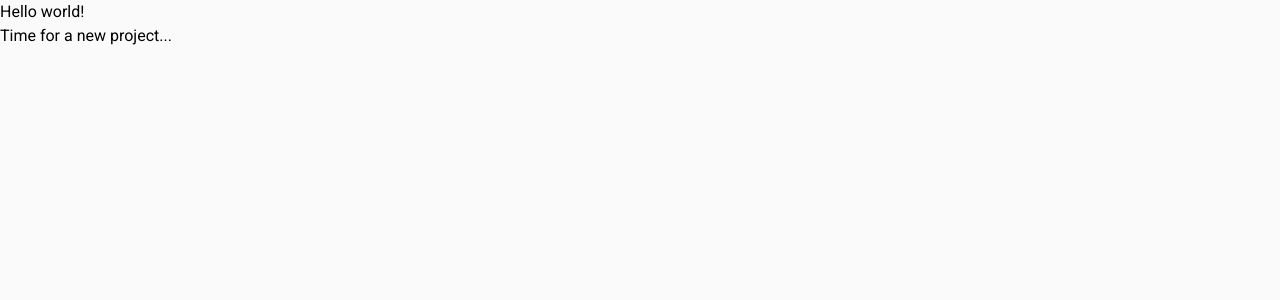
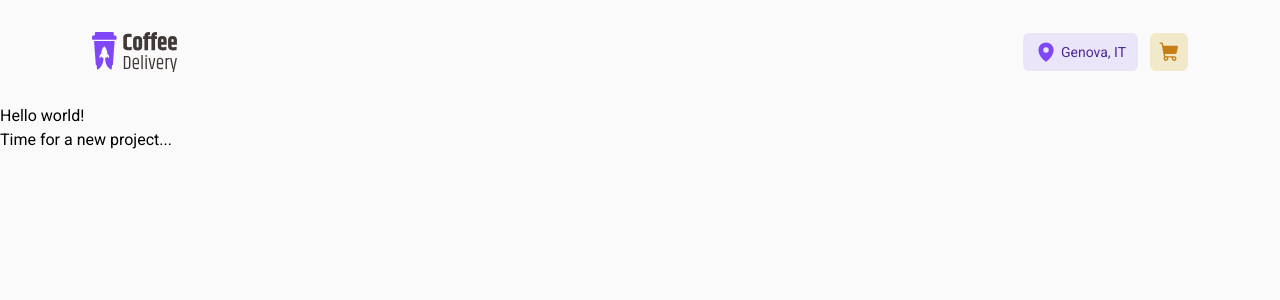
Before and after one commit to jotadagostin/coffeeDelivery, a Next.js app in the folder coffee-delivery/: page / in a window 1280 px wide. Shown: the top 300 px of the page. Built offline with nearby package versions, Linux system fonts and the light colour scheme.

Commit message:
setting components
/layout/Header.tsx: ok!

store/useCartSore.ts: ok!

app/layout.tsx: header component set and working

```diff
--- a/coffee-delivery/src/app/layout.tsx
+++ b/coffee-delivery/src/app/layout.tsx
@@ -1,6 +1,7 @@
 import type { Metadata } from "next";
 import { Baloo_2, Roboto } from "next/font/google";
 import "./globals.css";
+import { Header } from "@/components/layout/Header";
 
 const baloo = Baloo_2({
   subsets: ["latin"],
@@ -26,7 +27,10 @@ export default function RootLayout({
 }>) {
   return (
     <html lang="en">
-      <body className={`${baloo.variable} ${roboto.variable}`}>{children}</body>
+      <body className={`${baloo.variable} ${roboto.variable}`}>
+        <Header />
+        {children}
+      </body>
     </html>
   );
 }
--- a/coffee-delivery/src/components/layout/Header.tsx
+++ b/coffee-delivery/src/components/layout/Header.tsx
@@ -0,0 +1,43 @@
+"use client";
+
+import Image from "next/image";
+import Link from "next/link";
+import { useCartStore } from "@/store/useCartStore";
+import { MapPinIcon, ShoppingCartIcon } from "@phosphor-icons/react";
+
+export function Header() {
+  const totalItems = useCartStore((state) => state.totalItems);
+  return (
+    <header className="max-w-290 mx-auto px-8 py-8 flex items-center justify-between">
+      <Link href="/">
+        <Image
+          src="/logo.svg"
+          alt="Coffee Delivery purple logo"
+          width={85}
+          height={40}
+          priority
+        />
+      </Link>
+      {/* Actions */}
+      <div className="flex items-center gap-3">
+        <div className="flex items-center gap-1 bg-purple-light text-purple-dark px-3 py-2 rounded-md">
+          <MapPinIcon size={22} weight="fill" className="text-purple" />
+          <span className="text-text-s font-roboto">Genova, IT</span>
+        </div>
+
+        {/* Cart */}
+        <Link
+          href="/checkout"
+          className="relative bg-yellow-light text-yellow-dark p-2 rounded-md"
+        >
+          <ShoppingCartIcon size={22} weight="fill" />
+          {totalItems() > 0 && (
+            <span className="absolute -top-2 -right-2 bg-yellow-dark text-white text-tag font-bold w-5 h-5 rounded-full flex items-center justify-center">
+              {totalItems()}
+            </span>
+          )}
+        </Link>
+      </div>
+    </header>
+  );
+}
--- /dev/null
+++ b/coffee-delivery/src/store/useCartStore.ts
@@ -0,0 +1,67 @@
+import { create } from "zustand";
+import { persist } from "zustand/middleware";
+import { CartItem, Coffee, Order } from "@/types";
+
+interface CartStore {
+  items: CartItem[];
+  order: Order | null;
+
+  addItem: (coffee: Coffee, quantity: number) => void;
+  removeItem: (coffeeId: string) => void;
+  updateQuantity: (coffeeId: string, quantity: number) => void;
+  clearCart: () => void;
+  setOrder: (order: Order) => void;
+
+  totalItems: () => number;
+  totalPrice: () => number;
+}
+
+export const useCartStore = create<CartStore>()(
+  persist(
+    (set, get) => ({
+      items: [],
+      order: null,
+
+      addItem: (coffee, quantity) => {
+        const { items } = get();
+        const existing = items.find((i) => i.coffee.id === coffee.id);
+
+        if (existing) {
+          set({
+            items: items.map((i) =>
+              i.coffee.id === coffee.id
+                ? { ...i, quantity: i.quantity + quantity }
+                : i,
+            ),
+          });
+        } else {
+          set({ items: [...items, { coffee, quantity }] });
+        }
+      },
+
+      removeItem: (coffeeId) => {
+        set({ items: get().items.filter((i) => i.coffee.id !== coffeeId) });
+      },
+
+      updateQuantity: (coffeeId, quantity) => {
+        set({
+          items: get().items.map((i) =>
+            i.coffee.id === coffeeId ? { ...i, quantity } : i,
+          ),
+        });
+      },
+
+      clearCart: () => set({ items: [] }),
+
+      setOrder: (order) => set({ order }),
+
+      totalItems: () => get().items.reduce((acc, i) => acc + i.quantity, 0),
+
+      totalPrice: () =>
+        get().items.reduce((acc, i) => acc + i.coffee.price * i.quantity, 0),
+    }),
+    {
+      name: "coffee-delivery-cart", // chave no localStorage
+    },
+  ),
+);
--- a/coffee-delivery/src/types/index.ts
+++ b/coffee-delivery/src/types/index.ts
@@ -0,0 +1,34 @@
+export type CoffeeCategory =
+  | "TRADITIONAL"
+  | "ICED"
+  | "WITH MILK"
+  | "SPECIAL"
+  | "ALCOHOLIC";
+
+export interface Coffee {
+  id: string;
+  name: string;
+  description: string;
+  categories: CoffeeCategory[];
+  price: number;
+  image: string;
+}
+
+export interface CartItem {
+  coffee: Coffee;
+  quantity: number;
+}
+
+export interface Order {
+  items: CartItem[];
+  address: {
+    zip: string;
+    street: string;
+    number: string;
+    complement?: string;
+    neighborhood: string;
+    city: string;
+    state: string;
+  };
+  paymentMethod: "credit" | "debit" | "cash";
+}
```
Also changed, not shown: coffee-delivery/public/logo.svg (added).
